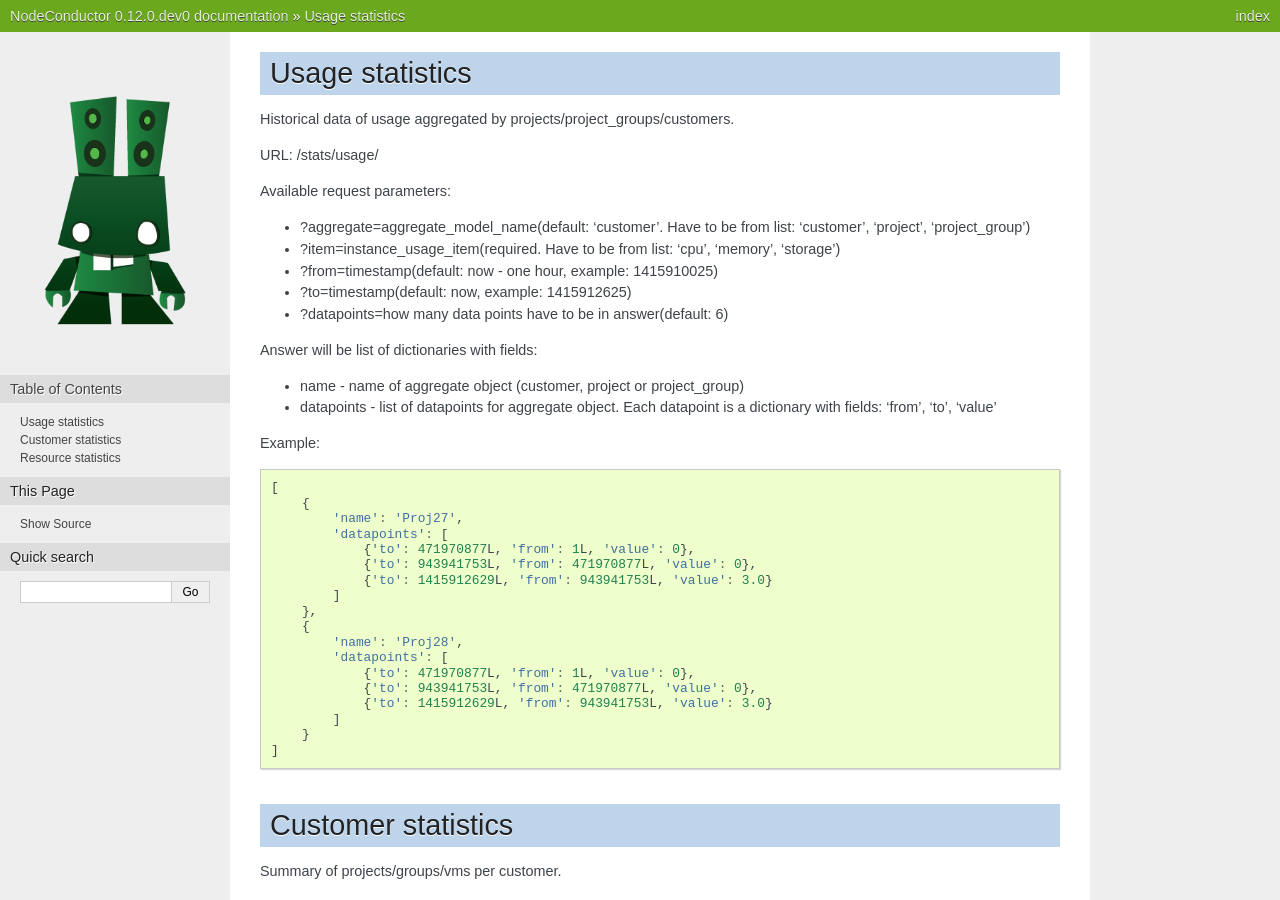
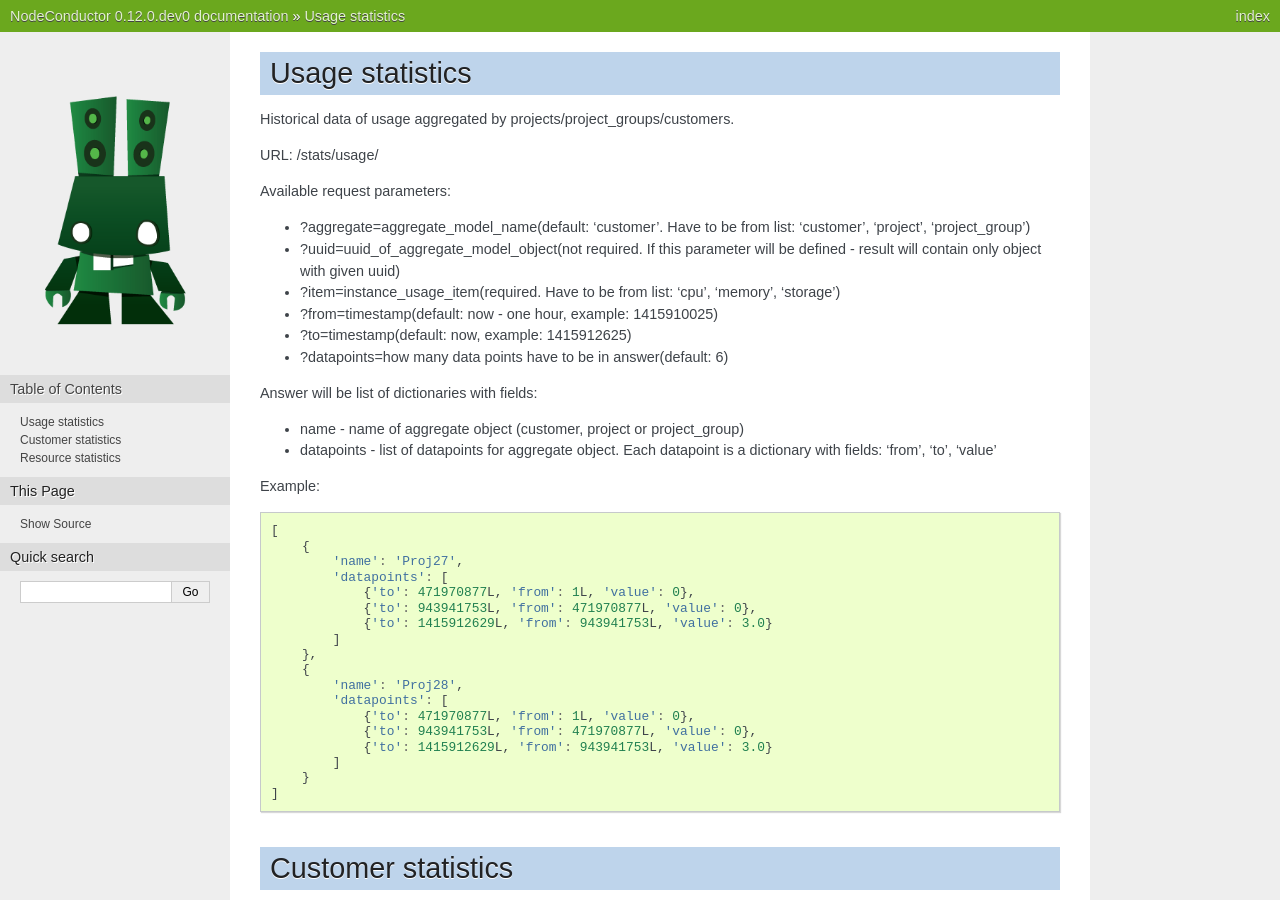
Before and after one commit to opennode/waldur-core, a Sphinx documentation site: the page built from docs/api/statistics.rst, in a window 1280 px wide and 900 px high. Built offline with Sphinx 7.4.7, drawn with Linux system fonts in a browser that asks for light colours.

Commit message:
uuid parameter added to docs (itacloud-2874)

```diff
--- a/docs/api/statistics.rst
+++ b/docs/api/statistics.rst
@@ -8,6 +8,7 @@ URL: /stats/usage/
 Available request parameters:
 
 - ?aggregate=aggregate_model_name(default: 'customer'. Have to be from list: 'customer', 'project', 'project_group')
+- ?uuid=uuid_of_aggregate_model_object(not required. If this parameter will be defined - result will contain only object with given uuid)
 - ?item=instance_usage_item(required. Have to be from list: 'cpu', 'memory', 'storage')
 - ?from=timestamp(default: now - one hour, example: 1415910025)
 - ?to=timestamp(default: now, example: 1415912625)
```
